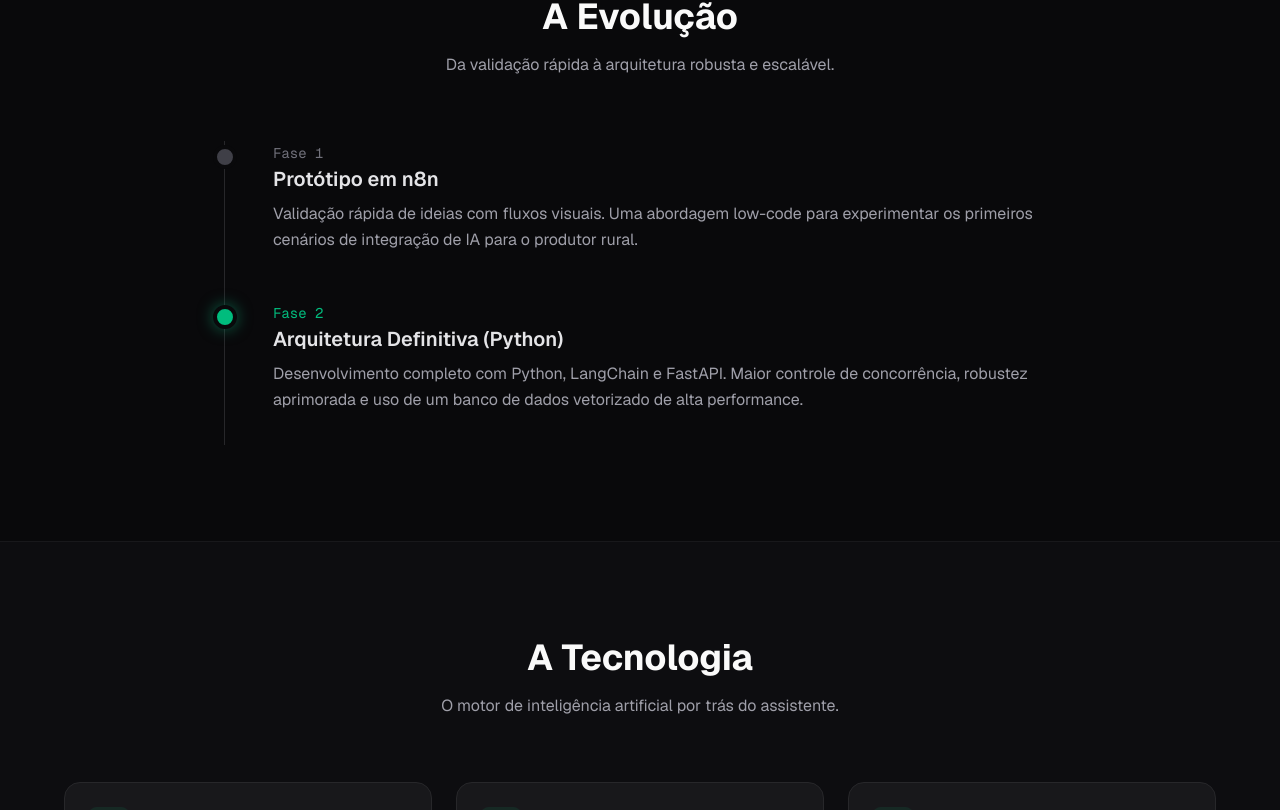
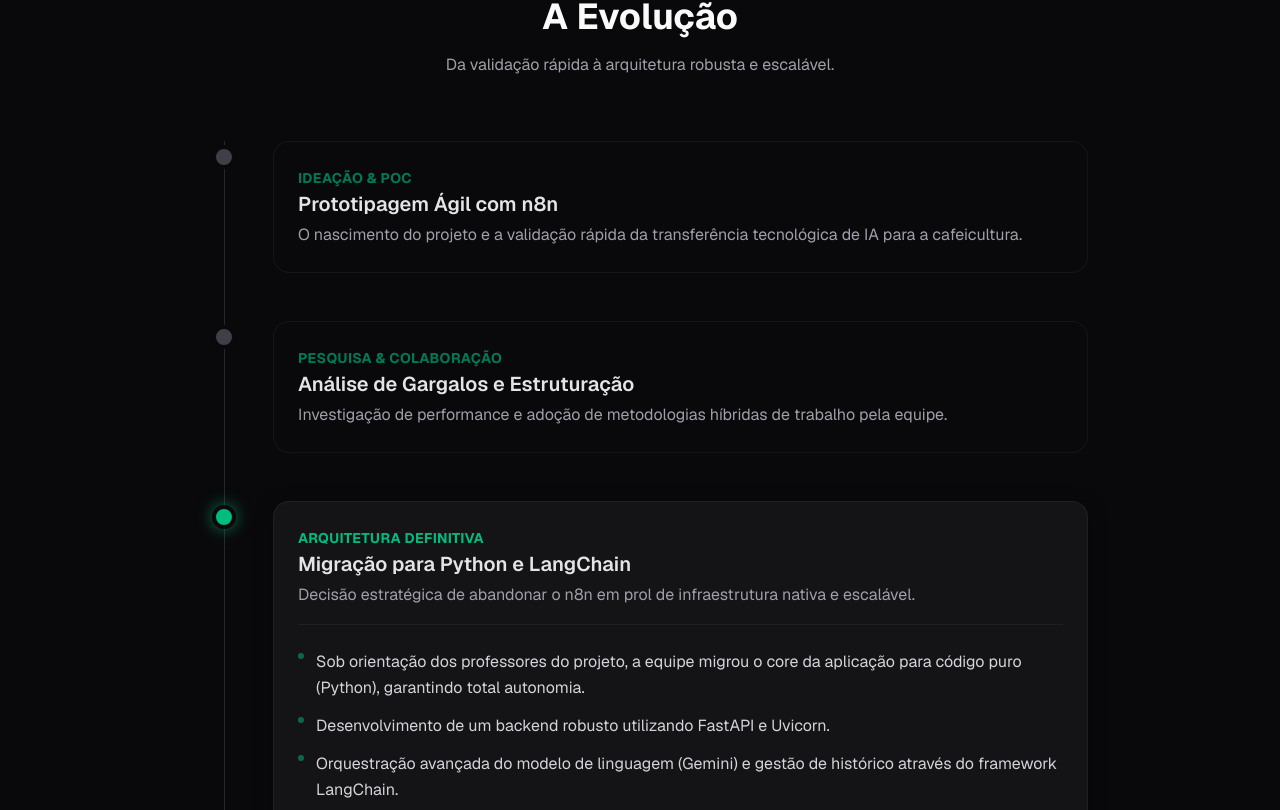
Before and after one commit to RogerinDev/raizes-digitais-portfolio, a Next.js app: page /raizes-digitais-portfolio/ in a window 1280 px wide. Shown: the part 830-1640 px from the top of the page. Built offline with nearby package versions, Linux system fonts and the light colour scheme.

Commit message:
refactor: melhorando area de evolucao

```diff
--- a/src/app/page.tsx
+++ b/src/app/page.tsx
@@ -1,5 +1,6 @@
 import Link from "next/link";
 import FadeUp from "@/components/FadeUp";
+import Timeline from "@/components/Timeline";
 
 export default function Home() {
   const techCards = [
@@ -95,35 +96,9 @@ export default function Home() {
             </div>
           </FadeUp>
 
-          <div className="relative border-l border-zinc-800 ml-4 md:ml-8 space-y-12 pb-8">
-            <FadeUp delay={0.2}>
-              <div className="relative pl-8 md:pl-12">
-                <div className="absolute -left-3 top-1 h-6 w-6 rounded-full border-4 border-zinc-950 bg-zinc-700" />
-                <div className="space-y-2">
-                  <span className="text-sm font-mono text-zinc-500">Fase 1</span>
-                  <h3 className="text-xl font-semibold text-zinc-200">Protótipo em n8n</h3>
-                  <p className="text-zinc-400 leading-relaxed">
-                    Validação rápida de ideias com fluxos visuais. Uma abordagem low-code
-                    para experimentar os primeiros cenários de integração de IA para o produtor rural.
-                  </p>
-                </div>
-              </div>
-            </FadeUp>
-
-            <FadeUp delay={0.4}>
-              <div className="relative pl-8 md:pl-12">
-                <div className="absolute -left-3 top-1 h-6 w-6 rounded-full border-4 border-zinc-950 bg-emerald-500 shadow-[0_0_15px_rgba(16,185,129,0.5)]" />
-                <div className="space-y-2">
-                  <span className="text-sm font-mono text-emerald-500">Fase 2</span>
-                  <h3 className="text-xl font-semibold text-zinc-200">Arquitetura Definitiva (Python)</h3>
-                  <p className="text-zinc-400 leading-relaxed">
-                    Desenvolvimento completo com Python, LangChain e FastAPI. Maior controle de
-                    concorrência, robustez aprimorada e uso de um banco de dados vetorizado de alta performance.
-                  </p>
-                </div>
-              </div>
-            </FadeUp>
-          </div>
+          <FadeUp delay={0.2}>
+            <Timeline />
+          </FadeUp>
         </div>
       </section>
 
--- /dev/null
+++ b/src/components/Timeline.tsx
@@ -0,0 +1,139 @@
+"use client";
+
+import { useState } from "react";
+import { motion, AnimatePresence } from "framer-motion";
+
+const timelineData = [
+  {
+    id: 1,
+    etapa: "Ideação & PoC",
+    titulo: "Prototipagem Ágil com n8n",
+    resumo: "O nascimento do projeto e a validação rápida da transferência tecnológica de IA para a cafeicultura.",
+    detalhes: [
+      "Parceria firmada entre o CEFET-MG e a cooperativa Minasul para combater a assimetria tecnológica no campo.",
+      "Construção da primeira Prova de Conceito (PoC) do assistente virtual agrícola.",
+      "Utilização da plataforma n8n (low-code) para experimentar integrações iniciais e fluxos visuais rápidos."
+    ]
+  },
+  {
+    id: 2,
+    etapa: "Pesquisa & Colaboração",
+    titulo: "Análise de Gargalos e Estruturação",
+    resumo: "Investigação de performance e adoção de metodologias híbridas de trabalho pela equipe.",
+    detalhes: [
+      "Pesquisas aprofundadas focadas em escalabilidade, custos de API e latência de respostas.",
+      "Trabalho colaborativo presencial no Laboratório de Apoio à Pesquisa e Inovação em Sistemas de Informação (LAPIS).",
+      "Sincronização remota do time de desenvolvimento utilizando escritórios virtuais gamificados (WorkAdventure)."
+    ]
+  },
+  {
+    id: 3,
+    etapa: "Arquitetura Definitiva",
+    titulo: "Migração para Python e LangChain",
+    resumo: "Decisão estratégica de abandonar o n8n em prol de infraestrutura nativa e escalável.",
+    detalhes: [
+      "Sob orientação dos professores do projeto, a equipe migrou o core da aplicação para código puro (Python), garantindo total autonomia.",
+      "Desenvolvimento de um backend robusto utilizando FastAPI e Uvicorn.",
+      "Orquestração avançada do modelo de linguagem (Gemini) e gestão de histórico através do framework LangChain."
+    ]
+  },
+  {
+    id: 4,
+    etapa: "Busca Híbrida & Privacidade",
+    titulo: "RAG Institucional e BYOD",
+    resumo: "Aprimoramento da recuperação de informações e isolamento de dados privados dos produtores.",
+    detalhes: [
+      "Implementação de banco de dados vetorial PostgreSQL via Supabase (extensão pgvector).",
+      "Construção de um sistema de Busca Híbrida (RRF + Fulltext) para mitigar o risco de 'alucinações' da Inteligência Artificial.",
+      "Separação de escopo: Base Global (manuais da Minasul) vs sistema BYOD (Traga Seus Próprios Dados) injetado na memória para laudos privados."
+    ]
+  },
+  {
+    id: 5,
+    etapa: "Visão de Futuro",
+    titulo: "Validação e Letramento Digital",
+    resumo: "Apresentação da versão final e planejamento da capacitação social no campo.",
+    detalhes: [
+      "Apresentação formal e validação do chatbot de alto desempenho junto à diretoria e técnicos da Minasul.",
+      "Alinhamento para execução de workshops presenciais projetados para capacitar pequenos/médios cafeicultores e técnicos cooperados.",
+      "Democratização da IA através do letramento digital, transformando dados brutos em apoio real à tomada de decisão no agronegócio."
+    ]
+  }
+];
+
+export default function Timeline() {
+  const [activeId, setActiveId] = useState<number | null>(3); // Arquitetura Definitiva aberta por padrão
+
+  return (
+    <div className="relative border-l border-zinc-800 ml-4 md:ml-8 pb-8">
+      {timelineData.map((item) => {
+        const isActive = activeId === item.id;
+
+        return (
+          <div key={item.id} className="relative pl-8 md:pl-12 mb-12 last:mb-0">
+            {/* Círculo / Ponto da Timeline animado */}
+            <motion.div
+              layout
+              className={`absolute -left-[13px] top-1 h-6 w-6 rounded-full border-4 border-zinc-950 transition-colors duration-500 cursor-pointer ${
+                isActive
+                  ? "bg-emerald-500 shadow-[0_0_15px_rgba(16,185,129,0.6)]"
+                  : "bg-zinc-700 hover:bg-emerald-500/50"
+              }`}
+              onClick={() => setActiveId(isActive ? null : item.id)}
+            />
+
+            {/* Card de Conteúdo */}
+            <div
+              className={`group cursor-pointer rounded-2xl border border-white/5 p-6 transition-all duration-300 ${
+                isActive ? "bg-zinc-900/80 border-emerald-500/30 shadow-[0_4px_20px_rgba(0,0,0,0.3)]" : "bg-zinc-950 hover:bg-zinc-900/50 hover:border-white/10"
+              }`}
+              onClick={() => setActiveId(isActive ? null : item.id)}
+            >
+              <div className="space-y-1">
+                <span className={`text-sm font-bold tracking-wide uppercase transition-colors ${isActive ? "text-emerald-500" : "text-emerald-700"}`}>
+                  {item.etapa}
+                </span>
+                <h3 className="text-xl font-semibold text-zinc-200">
+                  {item.titulo}
+                </h3>
+                <p className="text-zinc-400 leading-relaxed">
+                  {item.resumo}
+                </p>
+              </div>
+
+              {/* Área do Accordion Expandível (Detalhes Técnicos) */}
+              <AnimatePresence>
+                {isActive && (
+                  <motion.div
+                    initial={{ height: 0, opacity: 0 }}
+                    animate={{ height: "auto", opacity: 1 }}
+                    exit={{ height: 0, opacity: 0 }}
+                    transition={{ duration: 0.4, ease: [0.16, 1, 0.3, 1] }}
+                    className="overflow-hidden"
+                  >
+                    <div className="pt-6 mt-4 border-t border-white/5">
+                      <ul className="space-y-3">
+                        {item.detalhes.map((detalhe, i) => (
+                          <motion.li
+                            key={i}
+                            initial={{ x: -10, opacity: 0 }}
+                            animate={{ x: 0, opacity: 1 }}
+                            transition={{ delay: 0.1 + (i * 0.1), duration: 0.3 }}
+                            className="flex items-start gap-3 text-zinc-300"
+                          >
+                            <span className="mt-1 flex-shrink-0 w-1.5 h-1.5 rounded-full bg-emerald-500/50" />
+                            <span className="text-sm md:text-base leading-relaxed">{detalhe}</span>
+                          </motion.li>
+                        ))}
+                      </ul>
+                    </div>
+                  </motion.div>
+                )}
+              </AnimatePresence>
+            </div>
+          </div>
+        );
+      })}
+    </div>
+  );
+}
```
